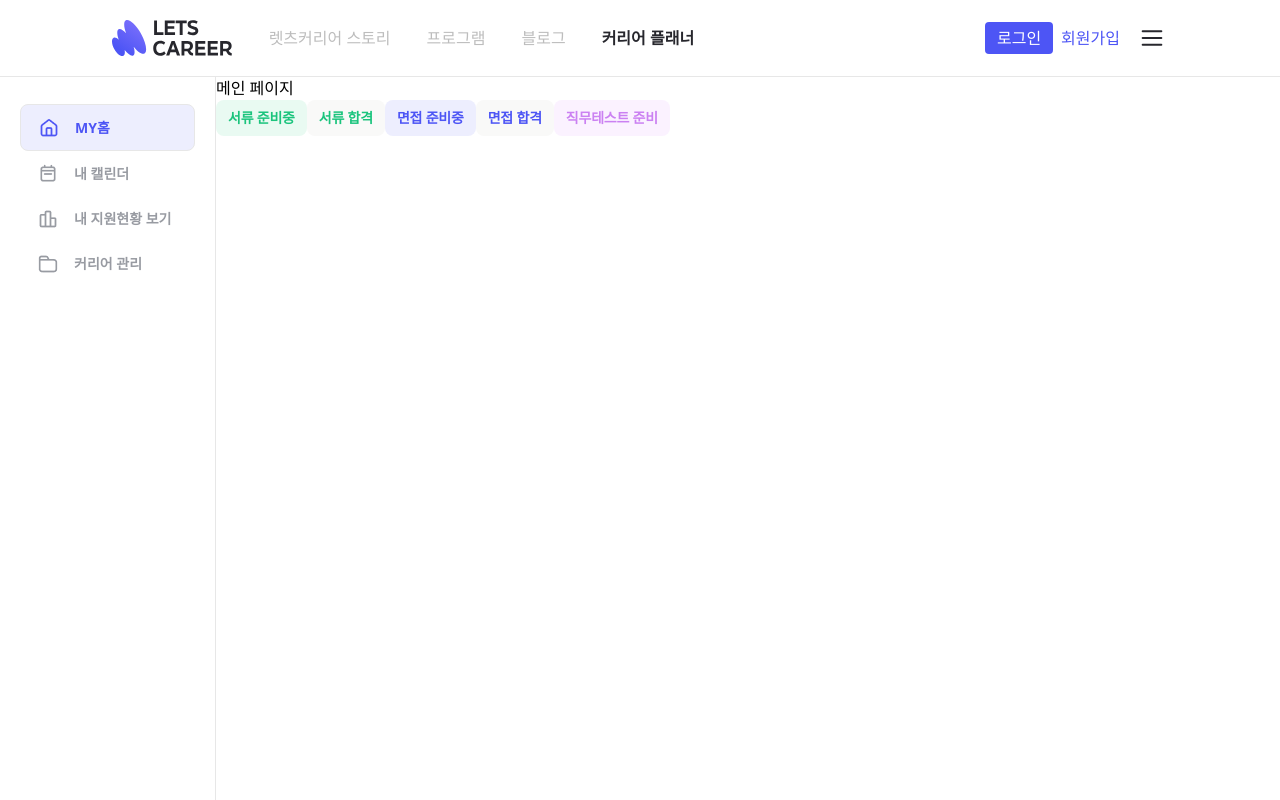
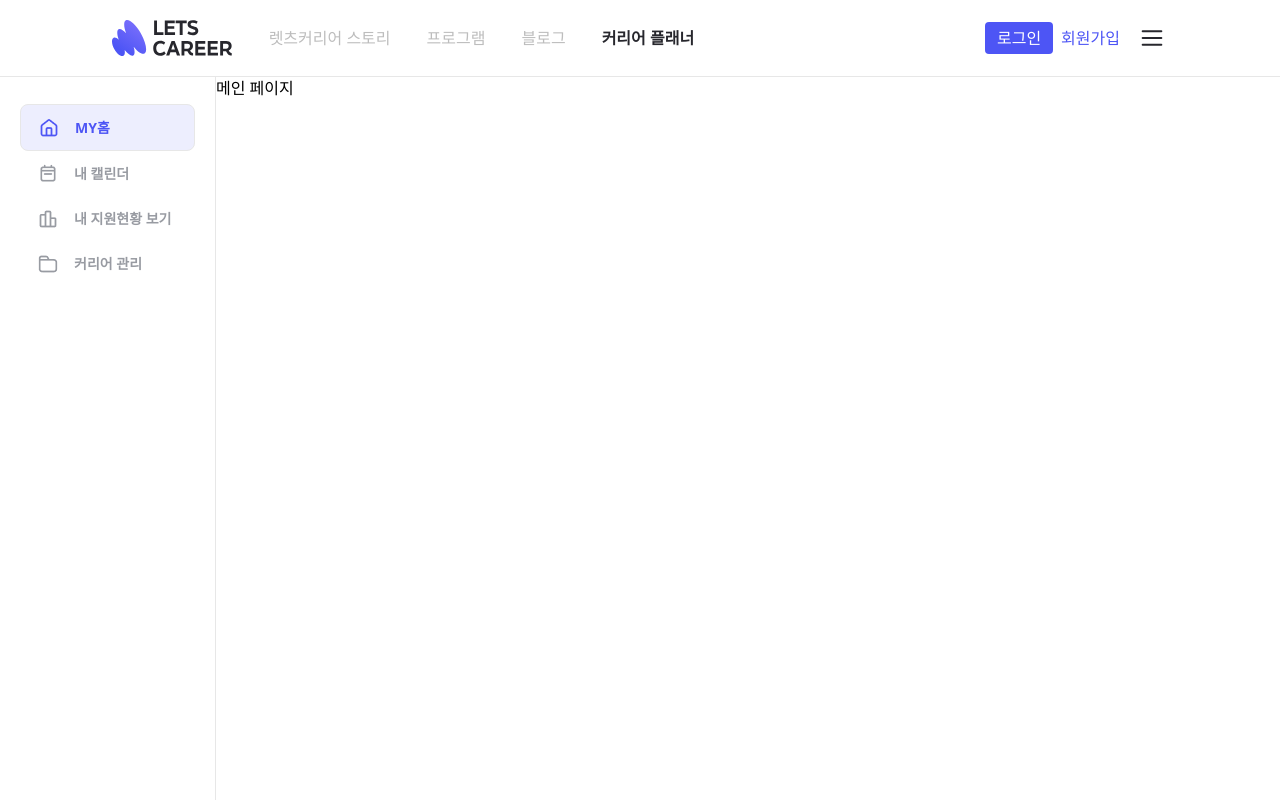
Before and after one commit to Kusitms-30th-LetsCareer-B/LetsCareer-FE, a React (Vite) app: page /home in a window 1280 px wide. Shown: the top 800 px of the page. Built offline with nearby package versions, Linux system fonts and the light colour scheme.

Commit message:
[design] chip 퍼블리싱

```diff
--- a/src/components/chips/DdayChip.tsx
+++ b/src/components/chips/DdayChip.tsx
@@ -1,7 +1,23 @@
-function DdayChip() {
+interface DdayChipProps {
+    day: number;
+}
+
+export const DdayChip = ({ day }: DdayChipProps) => {
     return (
-        <div className=""></div>
+        <div className="inline-flex items-center justify-center w-[68px] h-[28px] px-[12px] py-[4px] gap-[10px] rounded-lg bg-primary-100">
+            <div className="text-center text-xsmall font-bold text-static-100 leading-20 tracking-[-0.21px]">
+                D-{day}
+            </div>
+        </div>
     );
 };
 
-export default DdayChip;
+export const FinishChip = () => {
+    return (
+        <div className="inline-flex items-center justify-center w-[68px] h-[28px] px-[6px] py-[4px] gap-[10px] rounded-lg bg-neutral-60">
+            <div className="text-center text-xsmall font-bold text-static-100 leading-20 tracking-[-0.21px]">
+                마감
+            </div>
+        </div>
+    );
+};
--- a/src/components/chips/DepartmentChip.tsx
+++ b/src/components/chips/DepartmentChip.tsx
@@ -1,7 +1,19 @@
-function DepartmentChip() {
+export const DepartmentMediumChip = () => {
     return (
-        <div className="h-[3.75rem] md:h-[4.375rem] lg:h-[4.75rem]"></div>
+        <div className="inline-flex items-center justify-center h-[32px] px-[12px] py-[4px] rounded-lg bg-primary-10">
+            <div className="text-center text-xsmall font-medium text-primary-100 leading-20 tracking-[-0.21px]">
+                마케팅 직무
+            </div>
+        </div>
     );
 };
 
-export default DepartmentChip;
+export const DepartmentLargeChip = () => {
+    return (
+        <div className="inline-flex items-center justify-center h-[32px] px-[12px] py-[8px] rounded-lg bg-primary-10">
+            <div className="text-center text-xsmall16 font-medium text-primary-100 leading-20 tracking-[-0.21px]">
+                마케팅 직무
+            </div>
+        </div>
+    );
+};
--- a/src/components/chips/StatusChip.tsx
+++ b/src/components/chips/StatusChip.tsx
@@ -1,5 +1,3 @@
-
-
 export const PrepareDocumentwChip = () => {
     return (
         <div className="inline-flex items-center justify-center h-[36px] px-[12px] py-[8px] rounded-lg bg-secondary-10">
--- a/src/pages/Main/MainPage.tsx
+++ b/src/pages/Main/MainPage.tsx
@@ -1,14 +1,7 @@
-import { JobTestChip, PassDocumentChip, PassInterviewChip, PrepareDocumentwChip, PrepareInterviewChip } from "../../components/chips/StatusChip";
-
 function MainPage() {
     return (
         <>
             <h1>메인 페이지</h1>
-            <PrepareDocumentwChip />
-            <PassDocumentChip />
-            <PrepareInterviewChip />
-            <PassInterviewChip />
-            <JobTestChip />
         </>
     )
 }
--- a/tailwind.config.js
+++ b/tailwind.config.js
@@ -12,6 +12,7 @@ export default {
         'large': '26px',    // Large
         'medium': '24px',   // Medium
         'small': '20px',    // Small
+        'xsmall16': '16px',
         'xsmall': '14px',
         'xxsmall': '12px',  // Xxsmall
       },
```
